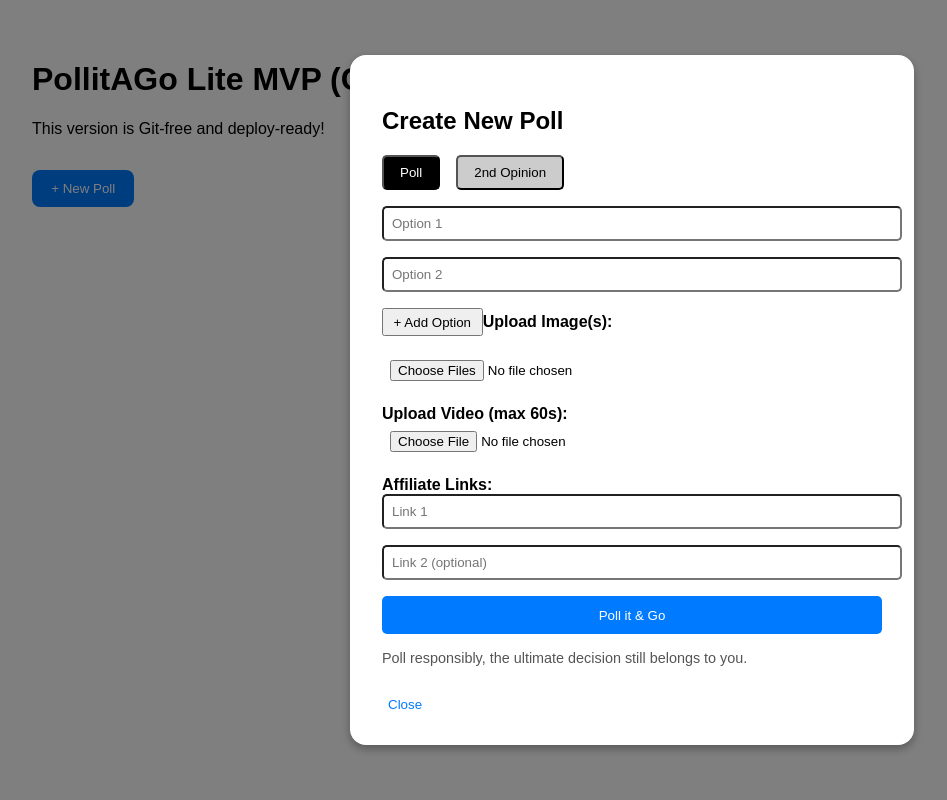
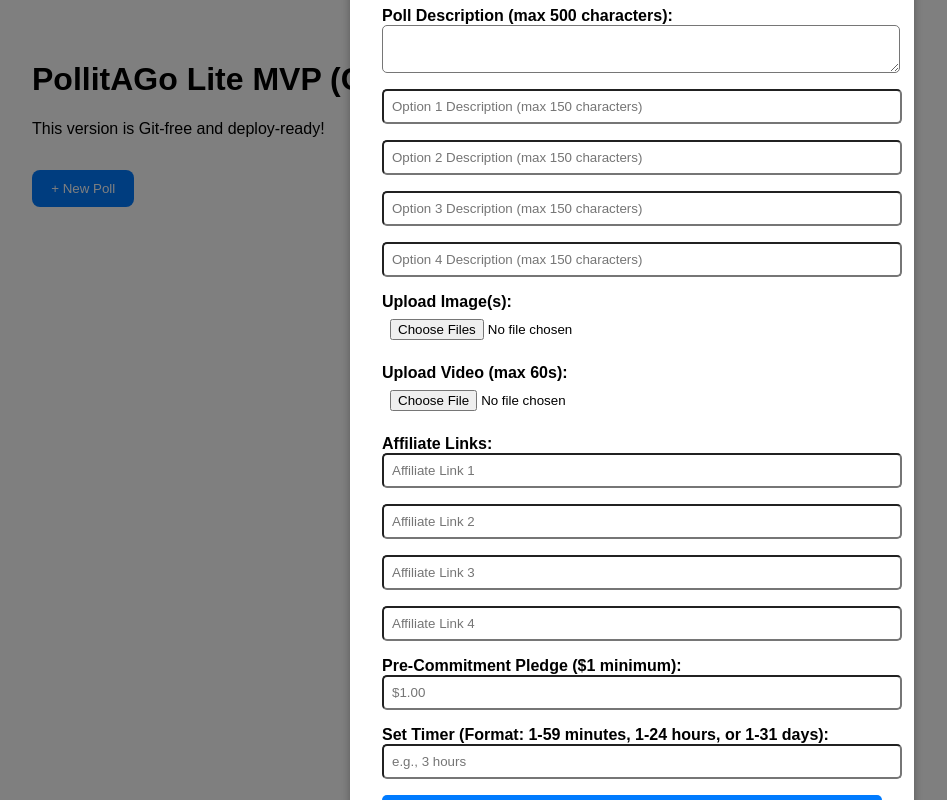
Before and after one commit to IncDrops/pollitago-lite-mvp, a React (Vite) app: page / in a window 1280 px wide. Both pictures are taken after a click on the button "+ New Poll". Shown: the whole page, without its empty margins (8-955 px from the left). Built offline with nearby package versions, Linux system fonts and the light colour scheme.

Commit message:
modified:   src/components/NewPollModal.jsx

```diff
--- a/src/components/NewPollModal.jsx
+++ b/src/components/NewPollModal.jsx
@@ -2,15 +2,18 @@ import React, { useState } from 'react';
 
 const NewPollModal = ({ onClose, onCreatePoll }) => {
   const [mode, setMode] = useState('poll'); // 'poll' or 'opinion'
-  const [options, setOptions] = useState(['', '']);
+  const [descriptions, setDescriptions] = useState(['', '', '', '']);
   const [images, setImages] = useState([]);
   const [video, setVideo] = useState(null);
-  const [affiliateLinks, setAffiliateLinks] = useState(['', '']);
+  const [affiliateLinks, setAffiliateLinks] = useState(['', '', '', '']);
+  const [pollDescription, setPollDescription] = useState('');
+  const [pledge, setPledge] = useState('');
+  const [timer, setTimer] = useState('');
 
-  const handleOptionChange = (value, index) => {
-    const updated = [...options];
+  const handleDescriptionChange = (value, index) => {
+    const updated = [...descriptions];
     updated[index] = value;
-    setOptions(updated);
+    setDescriptions(updated);
   };
 
   const handleImageUpload = (e) => {
@@ -28,21 +31,18 @@ const NewPollModal = ({ onClose, onCreatePoll }) => {
     setAffiliateLinks(updated);
   };
 
-  const addOption = () => {
-    if (options.length < 4) {
-      setOptions([...options, '']);
-    }
-  };
-
   const handleSubmit = () => {
-    const newPoll = {
+    console.log('Submitting:', {
       mode,
-      options,
+      descriptions,
       images,
       video,
-      affiliateLinks
-    };
-    onCreatePoll(newPoll);
+      affiliateLinks,
+      pollDescription,
+      pledge,
+      timer,
+    });
+    alert('Poll submitted (mock)');
     onClose();
   };
 
@@ -66,24 +66,24 @@ const NewPollModal = ({ onClose, onCreatePoll }) => {
           </button>
         </div>
 
-        {mode === 'poll' ? (
-          <>
-            {options.map((opt, idx) => (
+        <label style={styles.label}>Poll Description (max 500 characters):</label>
+        <textarea
+          value={pollDescription}
+          onChange={(e) => setPollDescription(e.target.value)}
+          maxLength={500}
+          style={styles.input}
+        />
+
+        {descriptions.map((desc, idx) => (
           <input
             key={idx}
-                placeholder={`Option ${idx + 1}`}
-                value={opt}
-                onChange={(e) => handleOptionChange(e.target.value, idx)}
+            placeholder={`Option ${idx + 1} Description (max 150 characters)`}
+            value={desc}
+            onChange={(e) => handleDescriptionChange(e.target.value, idx)}
+            maxLength={150}
             style={styles.input}
           />
         ))}
-            {options.length < 4 && (
-              <button onClick={addOption} style={styles.smallButton}>+ Add Option</button>
-            )}
-          </>
-        ) : (
-          <p>Upload up to 2 images to describe your situation.</p>
-        )}
 
         <label style={styles.label}>Upload Image(s):</label>
         <input
@@ -102,23 +102,37 @@ const NewPollModal = ({ onClose, onCreatePoll }) => {
           style={styles.input}
         />
 
-        <label style={styles.label}>Affiliate Link{mode === 'poll' ? 's' : ''}:</label>
+        <label style={styles.label}>Affiliate Links:</label>
+        {affiliateLinks.map((link, idx) => (
           <input
+            key={idx}
             type="url"
-          placeholder="Link 1"
-          value={affiliateLinks[0]}
-          onChange={(e) => handleAffiliateLinkChange(e.target.value, 0)}
+            placeholder={`Affiliate Link ${idx + 1}`}
+            value={link}
+            onChange={(e) => handleAffiliateLinkChange(e.target.value, idx)}
             style={styles.input}
           />
-        {mode === 'poll' && (
+        ))}
+
+        <label style={styles.label}>Pre-Commitment Pledge ($1 minimum):</label>
         <input
-            type="url"
-            placeholder="Link 2 (optional)"
-            value={affiliateLinks[1]}
-            onChange={(e) => handleAffiliateLinkChange(e.target.value, 1)}
+          type="number"
+          placeholder="$1.00"
+          min="1"
+          step="0.01"
+          value={pledge}
+          onChange={(e) => setPledge(e.target.value)}
           style={styles.input}
         />
-        )}
+
+        <label style={styles.label}>Set Timer (Format: 1-59 minutes, 1-24 hours, or 1-31 days):</label>
+        <input
+          type="text"
+          placeholder="e.g., 3 hours"
+          value={timer}
+          onChange={(e) => setTimer(e.target.value)}
+          style={styles.input}
+        />
 
         <button onClick={handleSubmit} style={styles.submitButton}>Poll it & Go</button>
         <p style={styles.disclaimer}>Poll responsibly, the ultimate decision still belongs to you.</p>
@@ -143,7 +157,6 @@ const styles = {
   inactiveToggle: { padding: '0.5rem 1rem', background: '#ccc', color: '#000', borderRadius: '5px' },
   input: { display: 'block', width: '100%', padding: '0.5rem', marginBottom: '1rem', borderRadius: '5px' },
   label: { fontWeight: 'bold', marginTop: '1rem' },
-  smallButton: { marginBottom: '1rem', padding: '0.3rem 0.6rem' },
   submitButton: { background: '#007bff', color: '#fff', padding: '0.7rem', width: '100%', borderRadius: '5px', border: 'none' },
   disclaimer: { fontSize: '0.9rem', color: '#555', marginTop: '1rem' },
   closeButton: { marginTop: '1rem', background: 'none', border: 'none', color: '#007bff', cursor: 'pointer' }
--- a/src/components/PollFeed.jsx
+++ b/src/components/PollFeed.jsx
@@ -5,17 +5,38 @@ const PollFeed = ({ polls }) => {
     <div style={{ marginTop: '2rem' }}>
       {polls.map((poll, index) => (
         <div key={index} style={styles.card}>
-          <h3>{poll.mode === 'poll' ? 'Poll' : '2nd Opinion'}: {poll.options?.[0]}</h3>
-          <ul>
-            {poll.options.map((opt, i) => (
-              <li key={i}>{opt}</li>
-            ))}
-          </ul>
-          {poll.affiliateLinks?.[0] && (
-            <p style={{ fontSize: '0.85rem', color: '#007bff' }}>
-              Affiliate: <a href={poll.affiliateLinks[0]} target="_blank" rel="noreferrer">{poll.affiliateLinks[0]}</a>
-            </p>
+          <h3>{poll.mode === 'poll' ? 'Poll' : '2nd Opinion'}</h3>
+          <p style={styles.description}>{poll.pollDescription}</p>
+
+          {poll.descriptions?.map((desc, i) => (
+            <div key={i} style={styles.optionBox}>
+              <strong>Option {i + 1}:</strong> <span>{desc}</span>
+            </div>
+          ))}
+
+          {poll.images?.length > 0 && (
+            <div style={styles.imageGrid}>
+              {poll.images.map((img, i) => (
+                <img key={i} src={URL.createObjectURL(img)} alt={`Option ${i + 1}`} style={styles.image} />
+              ))}
+            </div>
           )}
+
+          {poll.video && (
+            <video controls style={styles.video}>
+              <source src={URL.createObjectURL(poll.video)} type="video/mp4" />
+              Your browser does not support the video tag.
+            </video>
+          )}
+
+          {poll.affiliateLinks?.map((link, i) => (
+            link && (
+              <p key={i} style={styles.link}>
+                Link {i + 1}:{' '}
+                <a href={link} target="_blank" rel="noreferrer">{link}</a>
+              </p>
+            )
+          ))}
         </div>
       ))}
     </div>
@@ -29,6 +50,34 @@ const styles = {
     borderRadius: '10px',
     marginBottom: '1rem',
     backgroundColor: '#fff'
+  },
+  description: {
+    marginBottom: '1rem',
+    fontStyle: 'italic',
+    color: '#333'
+  },
+  optionBox: {
+    marginBottom: '0.5rem'
+  },
+  imageGrid: {
+    display: 'grid',
+    gridTemplateColumns: 'repeat(auto-fill, minmax(100px, 1fr))',
+    gap: '0.5rem',
+    marginTop: '1rem',
+    marginBottom: '1rem'
+  },
+  image: {
+    width: '100%',
+    borderRadius: '5px'
+  },
+  video: {
+    width: '100%',
+    marginTop: '1rem',
+    borderRadius: '5px'
+  },
+  link: {
+    fontSize: '0.85rem',
+    color: '#007bff'
   }
 };
 
```
Lines whose indentation alone changed are shown as unchanged.
